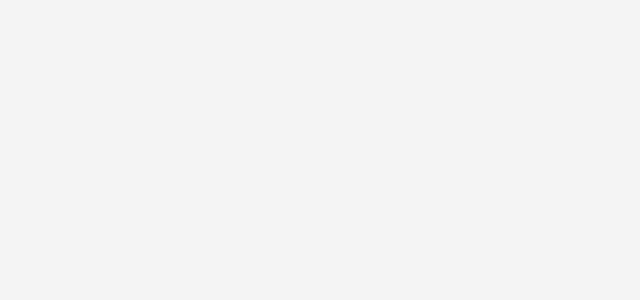
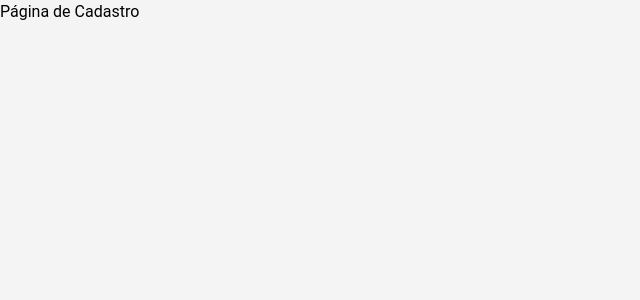
Before and after one commit to wellfernandes/tasksun, a Nuxt app in the folder frontend/: page /register in a window 1280 px wide. Before the commit this address had no page. Shown: the top 300 px of the page, without its empty margins (0-640 px from the left). Built offline with nearby package versions, Linux system fonts and the light colour scheme.

Commit message:
feat: added registration page to be developed

```diff
--- /dev/null
+++ b/frontend/pages/register.vue
@@ -0,0 +1,3 @@
+<template>
+    <div>Página de Cadastro</div>
+</template>
```
